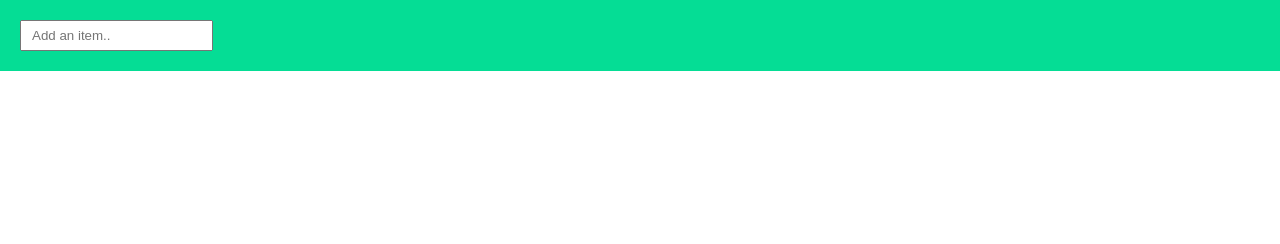
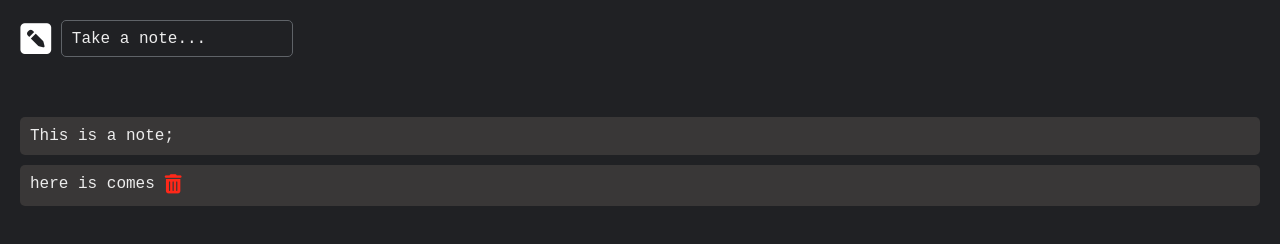
Before and after one commit to thnomas/need-it, a plain HTML site: page index.html in a window 1280 px wide. Drawn offline with Linux system fonts and the light colour scheme; a web font is replaced by a local one.

Commit message:
added icon and fonts etc

```diff
--- a/index.html
+++ b/index.html
@@ -3,47 +3,28 @@
 <head>
     <meta charset="UTF-8">
     <meta name="viewport" content="width=device-width, initial-scale=1.0">
+    <link rel="stylesheet" href="https://cdnjs.cloudflare.com/ajax/libs/font-awesome/6.5.2/css/all.min.css" integrity="sha512-SnH5WK+bZxgPHs44uWIX+LLJAJ9/2PkPKZ5QiAj6Ta86w+fsb2TkcmfRyVX3pBnMFcV7oQPJkl9QevSCWr3W6A==" crossorigin="anonymous" referrerpolicy="no-referrer" />
+    <link rel="preconnect" href="https://fonts.googleapis.com">
+    <link rel="preconnect" href="https://fonts.gstatic.com" crossorigin>
+    <link href="https://fonts.googleapis.com/css2?family=Manrope:wght@200..800&family=Sono:wght@200..800&display=swap" rel="stylesheet">
     <title>Items</title>
-    <style>
-        * {
-            margin: 0;
-        }
-        body {
-            font-family: 'Lucida Sans', 'Lucida Sans Regular', 'Lucida Grande', 'Lucida Sans Unicode', Geneva, Verdana, sans-serif;
-        }
-
-        nav {
-            background-color: rgb(5, 221, 149);
-            padding: 20px;
-        }
-
-        .list {
-            margin-top: 20px;
-            padding: 10px;
-        }
-        input {
-            height: 25px;
-            padding-left: 10px;
-        }
-        input:focus {
-            border: red;
-        }
-        .item {
-            background-color: rgb(235, 235, 235);
-            border-radius: 5px;
-            padding: 10px;
-            margin: 10px;
-            box-shadow: inset;
-            display: inline;
-        }
-    </style>
+    <link rel="stylesheet" href="style.css">
 </head>
 <body>
-    <nav>
-        <input type="text" id="myInput" placeholder="Add an item..">
-    </nav>
 
-    <div class="list" id="list"></div>
+    <main>
+        <i class="fa-solid fa-square-pen fa-rotate-270"></i>
+        <input type="text" id="myInput" placeholder="Take a note...">
+    </main>
+
+    <div class="list" id="list">
+
+        <div class="item">This is a note;</div>
+        <div class="item"><p>here is comes</p>
+            <a href="">
+            <i class="fa-solid fa-trash-can"></i></a>
+        </div>
+    </div>
 
     <script src="script.js"></script>
 </body>
--- /dev/null
+++ b/style.css
@@ -0,0 +1,62 @@
+* {
+    margin: 0;
+}
+body {
+    background-color: #202124;
+    font-family: "Sono", monospace;
+}
+
+main {
+    padding: 20px;
+    display: flex;
+    align-items: center
+
+}
+
+.list {
+    margin-top: 20px;
+    padding: 10px;
+}
+
+input {
+    font-family: "Sono", monospace;
+    height: 25px;
+    padding: 5px 10px;
+    background-color: #202124;
+    border: solid 1px #5f6368;
+    font-size: 1.0rem;
+    border-radius: 5px;
+    color: #fff;
+
+}
+input:focus {
+    outline:none;
+}
+input::placeholder{
+    color: #ededed;
+}
+.item {
+    background-color: rgb(57, 55, 55);
+    color:#ededed;
+    border-radius: 5px;
+    padding: 10px;
+    margin: 10px;
+    box-shadow: inset;
+    display: flex;
+}
+.item:hover {
+    background-color: #5f6368;
+}
+
+i {
+    color: #fff;
+    font-size: 2.2rem;
+    margin-right: 10px;
+}
+
+.fa-trash-can {
+    color: rgb(255, 40, 25);
+    font-size: 1.2rem;
+    margin-left: 10px;
+    /* display:none; */
+}
```
